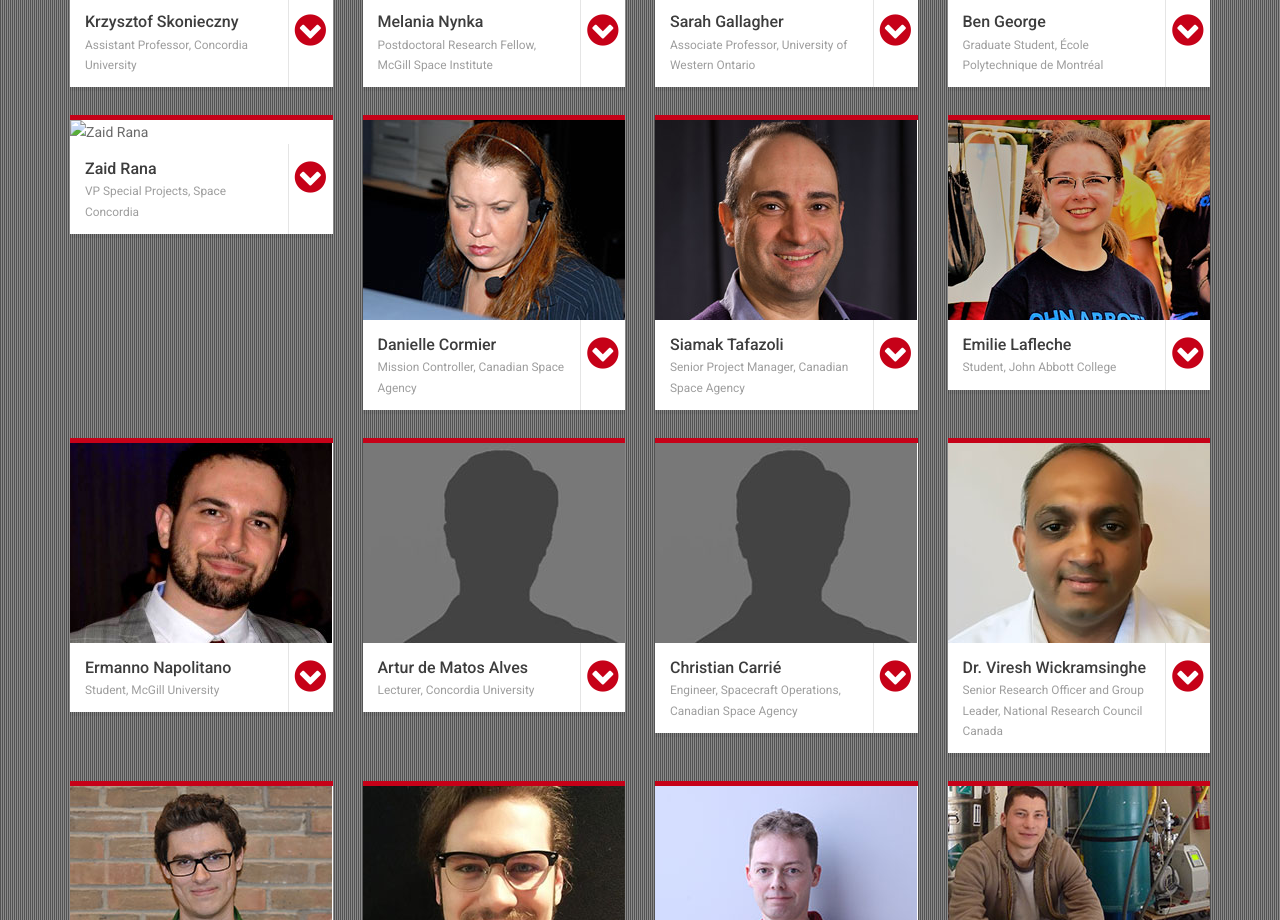
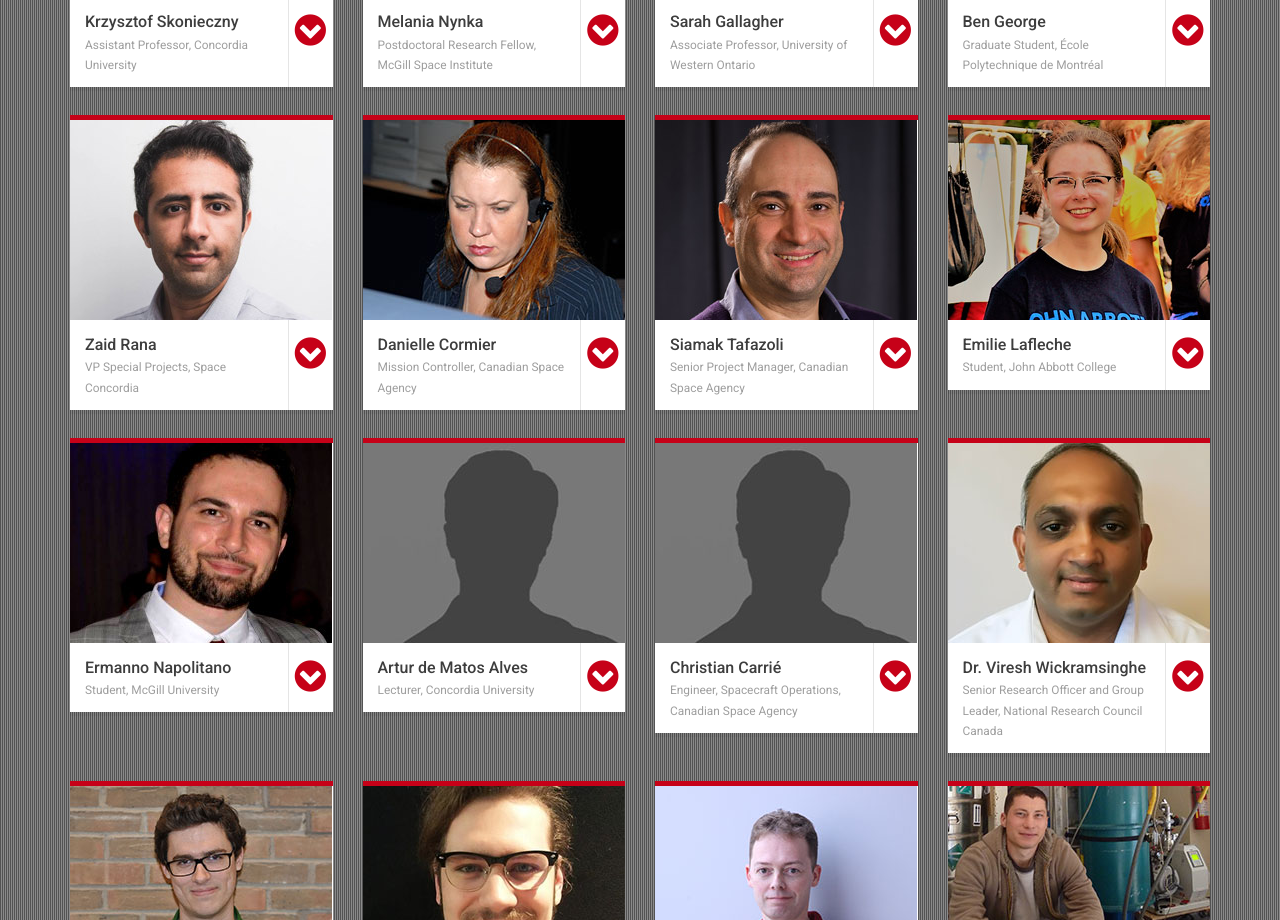
Before and after one commit to mcgillspace/mss-website, a website: page speakers.html in a window 1280 px wide. Shown: the part 2419-3339 px from the top of the page. Drawn offline with nearby package versions, Linux system fonts and the light colour scheme; some packages are replaced by stand-ins of ours; files whose address does not match are found by name.

Commit message:
fixed zaid rana's picture

```diff
--- a/speakers.html
+++ b/speakers.html
@@ -1161,7 +1161,7 @@ Currently, he is working at Neptec Design Group as a Mechanical Engineer, design
                     <div class="col-md-3 col-sm-6 col-xs-6">
                         <div class="section no-padding">
                             <figure>
-                                <img src="img/speakers/zaid-rana,jpg" alt="Zaid Rana" class="img-responsive" />
+                                <img src="img/speakers/zaid-rana.jpg" alt="Zaid Rana" class="img-responsive" />
                             </figure>
                             <div class="speaker clearfix">
                                 <div class="col-md-10 col-sm-9 col-xs-9">
```
